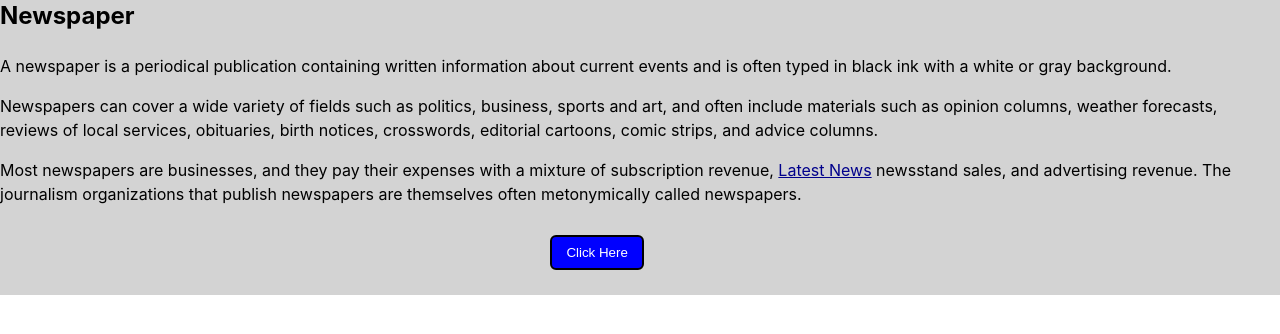
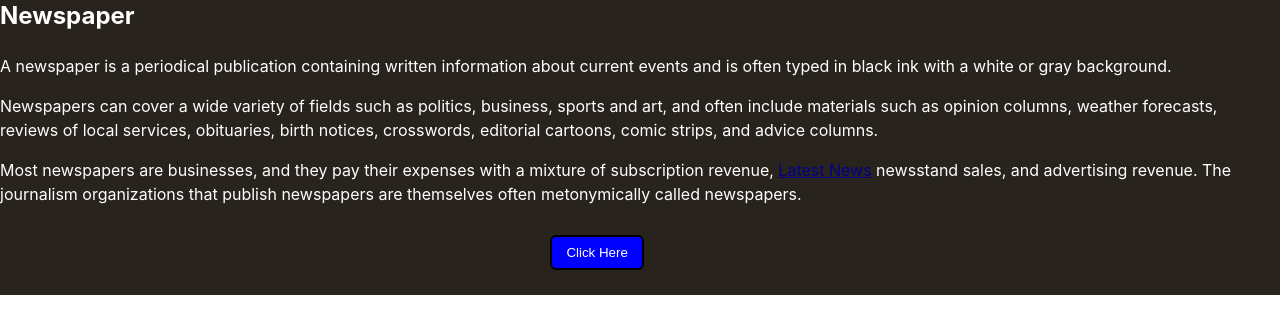
Before and after one commit to muddassir1112/ReactLifeCycleMethods, a React (Create React App) app: page / in a window 1280 px wide. Shown: the top 334 px of the page. Built offline with nearby package versions, Linux system fonts and the light colour scheme.

Commit message:
change theme on toggle task completed

```diff
--- a/src/component/Constructor.js
+++ b/src/component/Constructor.js
@@ -4,6 +4,7 @@ export default class Constructor extends Component {
   constructor(props) {
     super(props);
     this.state = {
+      flag: true,
       theme: {
         backgroundColor: "#28231D",
         color: "white",
@@ -25,11 +26,26 @@ export default class Constructor extends Component {
   //     console.log(props.theme1);
   //     return { theme: props.theme1 };
   //   }
-  componentDidMount() {
-    setTimeout(() => {
+  //   componentDidMount() {
+  //     setTimeout(() => {
+  //       this.setState({ theme: this.props.theme1 });
+  //     }, 5000);
+  //   }
+  changeTheme = () => {
+    if (this.state.flag === true) {
       this.setState({ theme: this.props.theme1 });
-    }, 5000);
-  }
+      this.setState({ flag: false });
+    } else
+      this.setState({
+        theme: {
+          backgroundColor: "#28231D",
+          color: "white",
+          lineHeight: "1.5",
+          marginTop: "-1.7%",
+        },
+        flag: true,
+      });
+  };
   render() {
     return (
       <div style={this.state.theme}>
@@ -60,7 +76,9 @@ export default class Constructor extends Component {
             organizations that publish newspapers are themselves often
             metonymically called newspapers.{" "}
           </p>
-          <button style={this.state.button}>Click Here</button>
+          <button onClick={this.changeTheme} style={this.state.button}>
+            Click Here
+          </button>
         </div>
       </div>
     );
```
